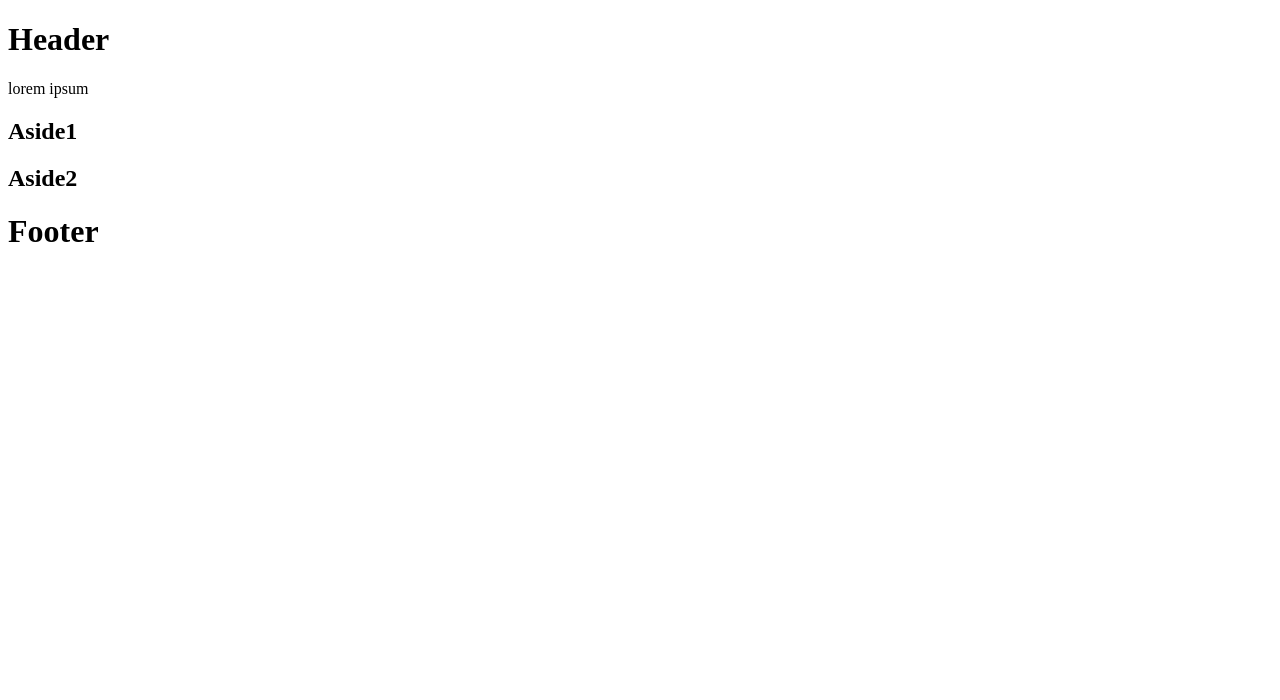
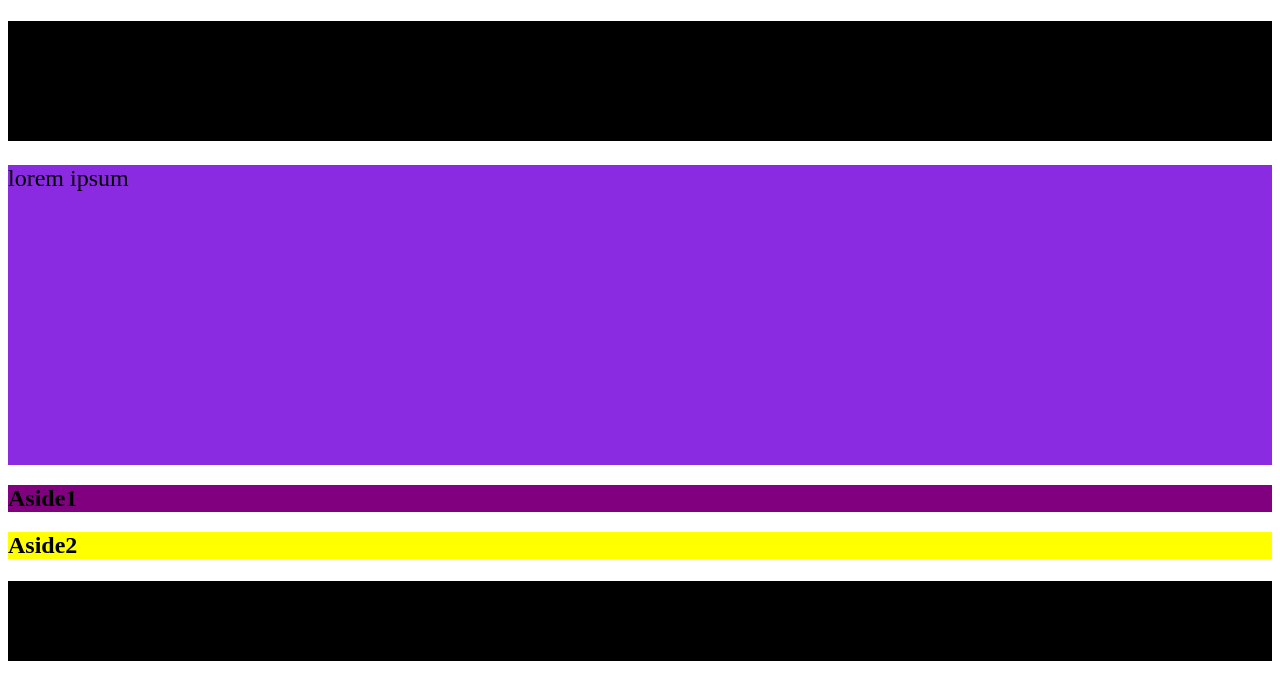
Before and after one commit to Josseyo/Malarpiraternas-garden, a plain HTML site: page index.html in a window 1280 px wide. Drawn offline with Linux system fonts and the light colour scheme.

Commit message:
Link stylesheet with html
Add flexbox wrapper and basic styling

```diff
--- a/assets/style.css
+++ b/assets/style.css
@@ -0,0 +1,37 @@
+wrapper {
+    display: flex;
+    flex-flow: row wrap;
+    text-align: center;
+}
+
+wrapper>* {
+    padding: 10px;
+    margin: 10px;
+    flex: 1 100%;
+    border-radius: 10px;
+}
+
+.header {
+    background: black;
+    height: 120px;
+}
+
+.footer {
+    background: black;
+    height: 80px;
+}
+
+.main {
+    text-align: left;
+    background: blueviolet;
+    height: 300px;
+    font-size: 24px;
+}
+
+.aside1 {
+    background: purple;
+}
+
+.aside2 {
+    background: yellow;
+}
--- a/index.html
+++ b/index.html
@@ -4,16 +4,15 @@
 <head>
     <meta charset="UTF-8">
     <meta name="viewport" content="width=device-width, initial-scale=1.0">
-    <title>Document</title>
+    <title>Mälarpiraternas Garden</title>
+    <link rel="stylesheet" href="assets/style.css" />
 </head>
 
 <body>
-    <div class="wrapper"></div>
-
+    <div class="wrapper">
         <header class="header">
             <h1>Header</h1>
         </header>
-
         <article class="main">
             <p>
                 lorem ipsum
@@ -23,15 +22,13 @@
         <aside class="aside aside1">
             <h1>Aside1</h1>
         </aside>
-
         <aside class="aside aside2">
             <h1>Aside2</h1>
         </aside>
-
         <footer class="footer">
             <h1>Footer</h1>
         </footer>
-
+    </div>
 </body>
 
 </html>
```
Lines whose indentation alone changed are shown as unchanged.
